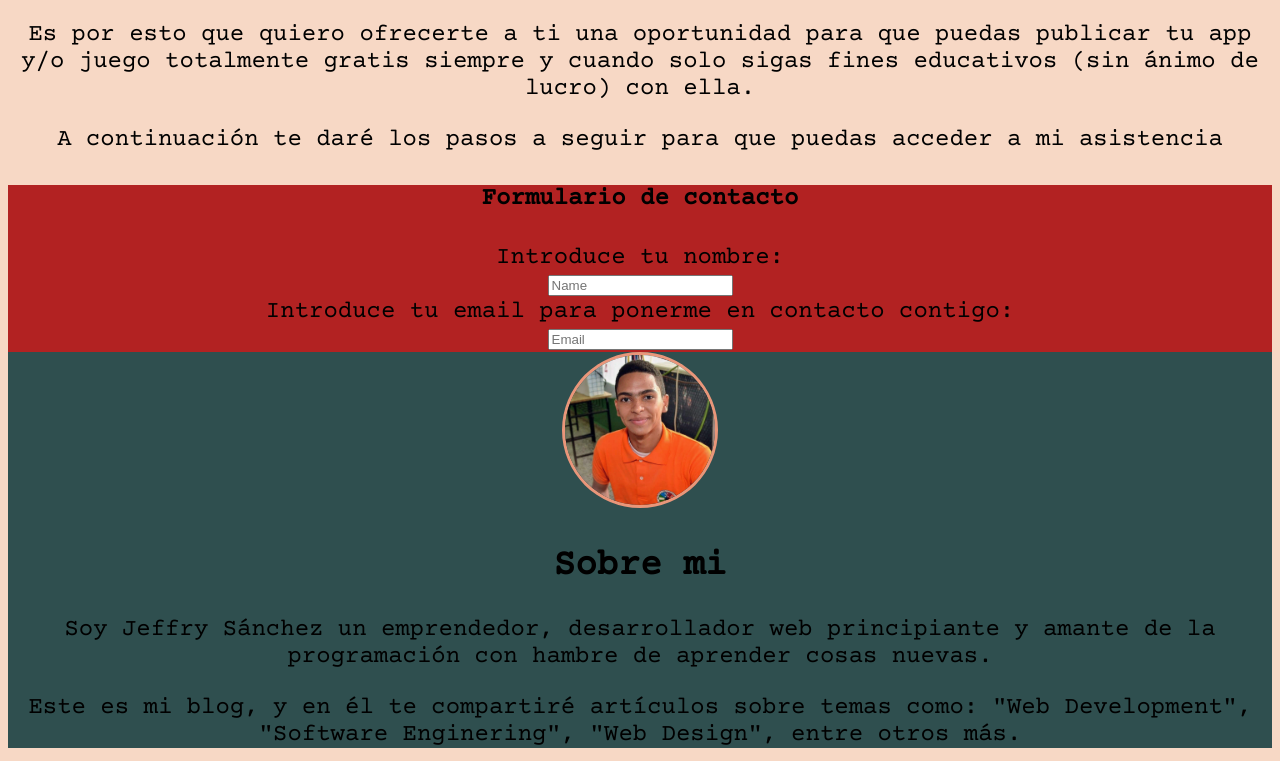
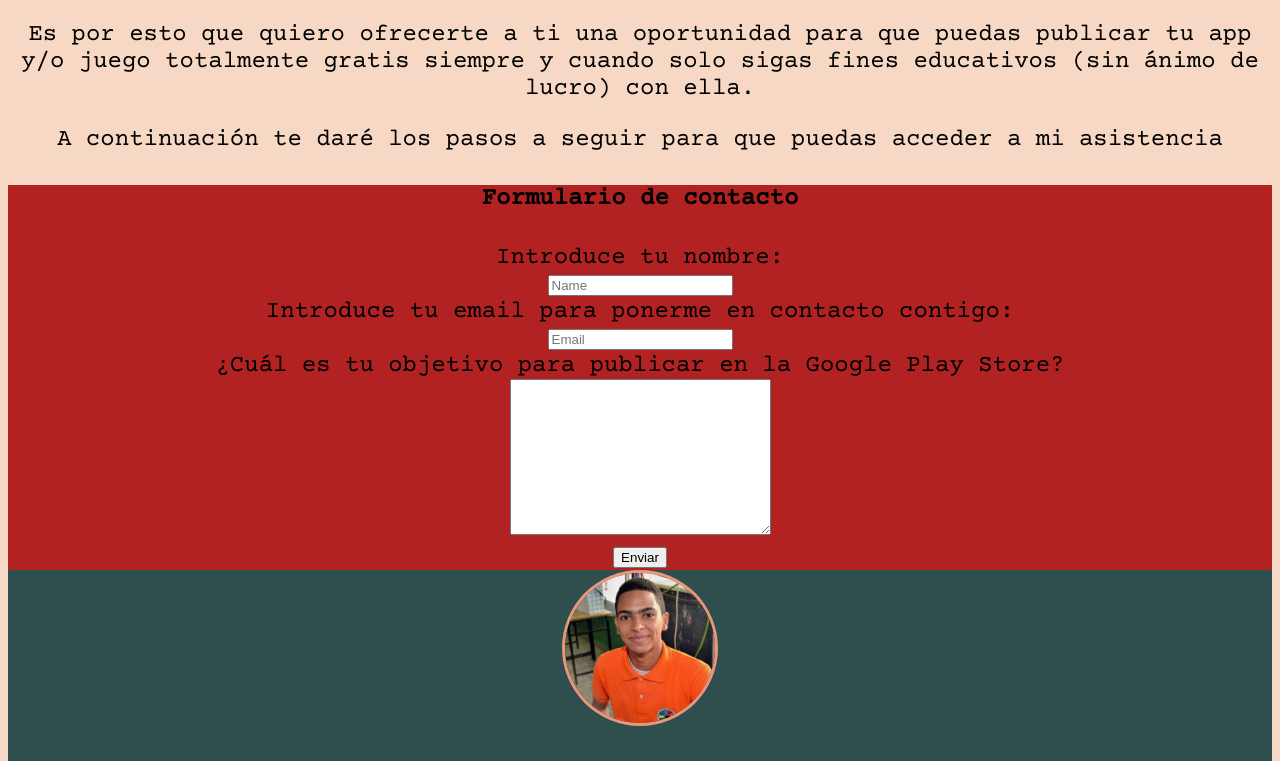
Before and after one commit to JeffryCoder/blog, a plain HTML site: page index.html in a window 1280 px wide. Shown: the part 399-1160 px from the top of the page. Drawn offline with nearby package versions, Linux system fonts and the light colour scheme.

Commit message:
Mejorando formulario

```diff
--- a/index.html
+++ b/index.html
@@ -31,13 +31,25 @@
                 <form action="#" id="contactForm">
                     <label for="name">
                         Introduce tu nombre: <br />
-                        <input type="text" placeholder="Name" name="name" id="name">
+                        <input type="text" placeholder="Name" name="name" id="name" required>
                     </label>
                     <br />
                     <label for="email">
                         Introduce tu email para ponerme en contacto contigo: <br />
                         <input type="email" name="email" required placeholder="Email" id="email">
                     </label>
+                    <br>
+
+
+                    <label for="message">
+                        ¿Cuál es tu objetivo para publicar en la Google Play Store?
+                        <br>
+                        <textarea name="message" id="message" cols="30" rows="10"></textarea>
+                    </label>
+                    <br>
+                    <input type="submit" value="Enviar">
+
+                    <br>
                 </form>
             <!--FINAL DEL FORMULARIO-->
             </article>
```
